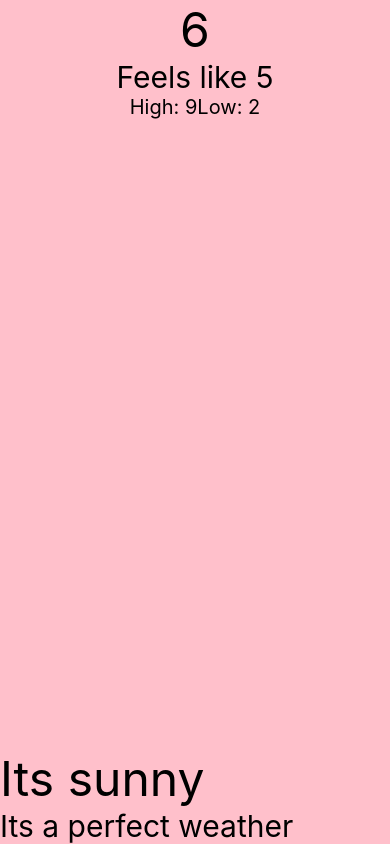
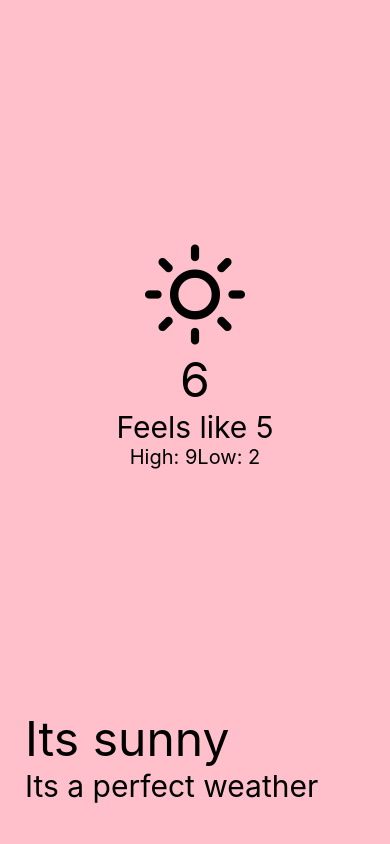
Before and after one commit to hrithikhadka/react-native-weather-app, a React Native app: screen / in a window 390 px wide. Built offline with nearby package versions, Linux system fonts and the light colour scheme.

Commit message:
add weather icon

```diff
--- a/App.js
+++ b/App.js
@@ -1,10 +1,12 @@
 import React from "react";
 import { View, Text, SafeAreaView, StyleSheet } from "react-native";
+import { Feather } from "@expo/vector-icons";
 
 const App = () => {
   return (
     <SafeAreaView style={styles.wrapper}>
       <View style={styles.container}>
+        <Feather name="sun" size={100} color="black" />
         <Text style={styles.temp}>6</Text>
         <Text style={styles.feels}>Feels like 5</Text>
         <View style={styles.highlowWrapper}>
@@ -28,6 +30,7 @@
   container: {
     flex: 1,
     alignItems: "center",
+    justifyContent: "center",
   },
   temp: {
     color: "black",
@@ -47,6 +50,8 @@
   bodyWrapper: {
     justifyContent: "flex-end",
     alignItems: "flex-start",
+    paddingLeft: 25,
+    marginBottom: 40,
   },
   description: {
     fontSize: 48,
--- a/package.json
+++ b/package.json
@@ -9,6 +9,7 @@
     "web": "expo start --web"
   },
   "dependencies": {
+    "@expo/vector-icons": "^13.0.0",
     "expo": "~48.0.18",
     "expo-status-bar": "~1.4.4",
     "react": "18.2.0",
```
Also changed, not shown: 1 other file (tests, documents, lock files or other folders).
